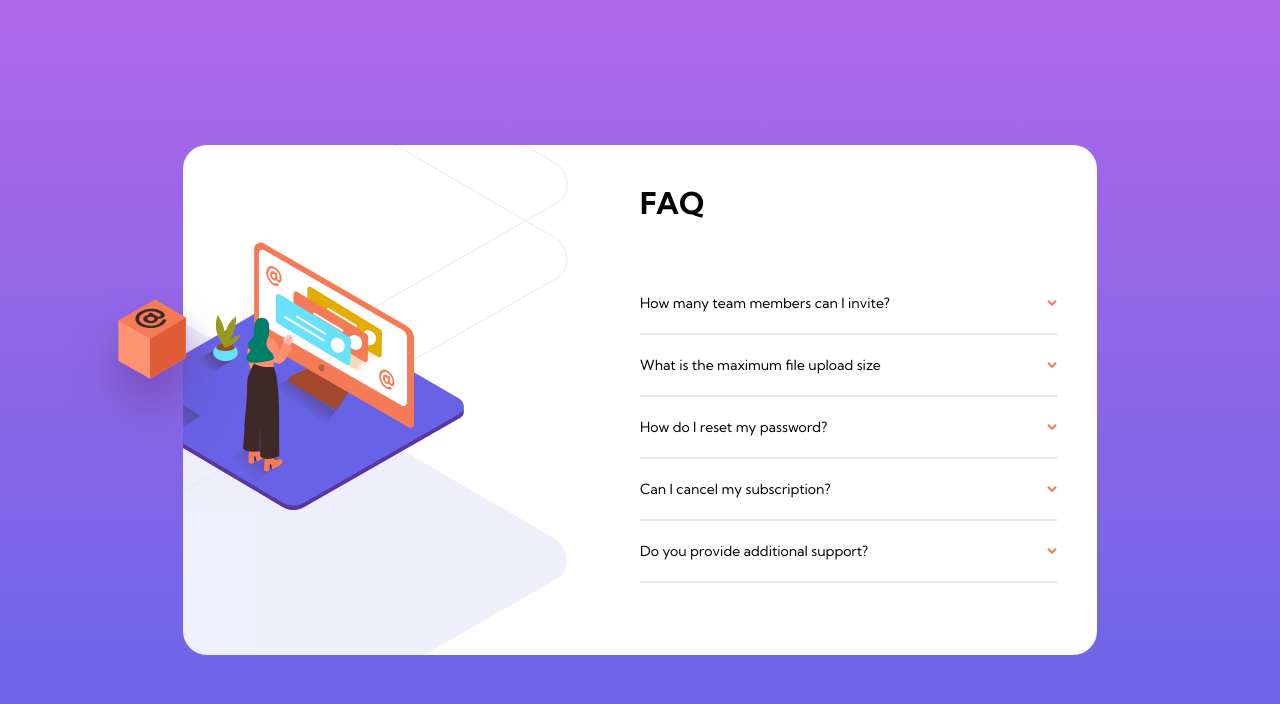
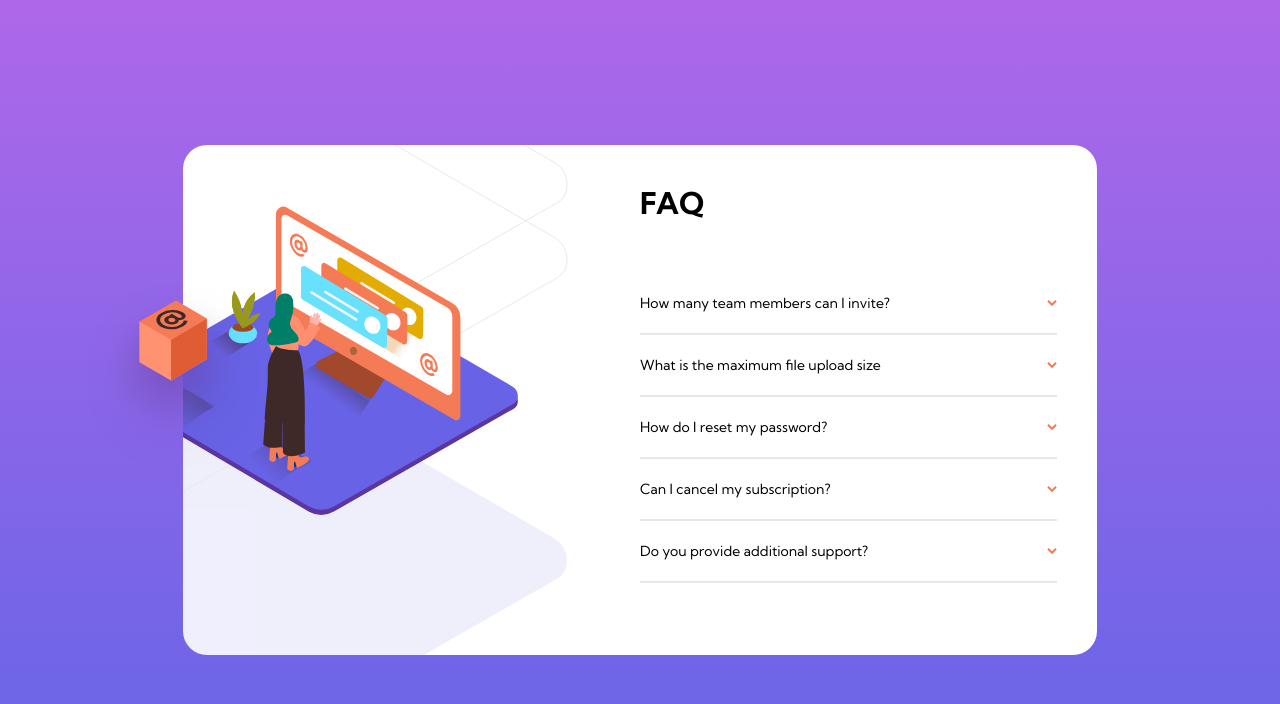
Before and after one commit to KianCandelario/Frontend-Mentor-Projects, a React (Vite) app in the folder Newbie/FAQ-Accordion/faqAccordion/: page / in a window 1280 px wide. Shown: the top 704 px of the page. Built offline with nearby package versions, Linux system fonts and the light colour scheme.

Commit message:
feat: Added custom breaking points

```diff
--- a/Newbie/FAQ-Accordion/faqAccordion/tailwind.config.js
+++ b/Newbie/FAQ-Accordion/faqAccordion/tailwind.config.js
@@ -17,6 +17,11 @@ export default {
       },
       fontFamily: {
         'kumbh-sans' : ['Kumbh Sans', 'sans-serif']
+      },
+      screens: {
+        'xsm': '390px',
+        'xlg' : '1095px',
+        'axl' : '1170px'
       }
     },
   },
```
